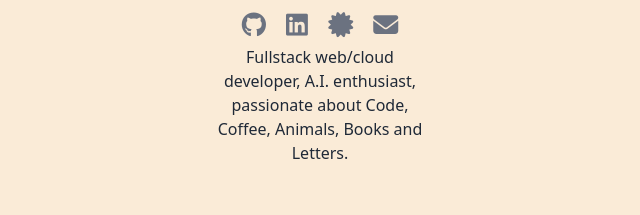
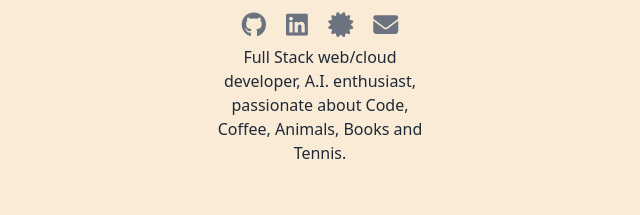
Before and after one commit to marcosnunesmbs/mnunes, a plain HTML site: page index.html in a window 1280 px wide. Shown: the part 391-606 px from the top of the page, 320-960 px from the left. Drawn offline with nearby package versions, Linux system fonts and the light colour scheme.

```diff
--- a/index.html
+++ b/index.html
@@ -80,8 +80,8 @@
                 </a>
             </div>
             <p class="text-gray-800 md:w-1/4 text-center">
-                Fullstack web/cloud developer, A.I. enthusiast, passionate about Code, Coffee, Animals, Books and
-                Letters.
+                Full Stack web/cloud developer, A.I. enthusiast, passionate about Code, Coffee, Animals, Books and
+                Tennis.
             </p>
         </div>
     </section>
```
